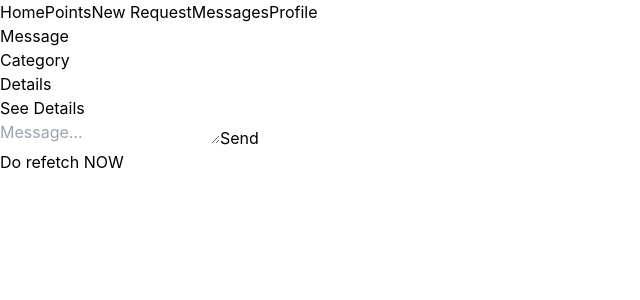
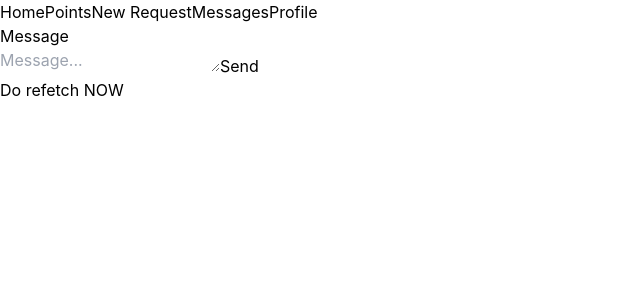
Before and after one commit to mauty/helpnetwork, a Next.js app in the folder client/: page /messages/1 in a window 1280 px wide. Shown: the top 300 px of the page, without its empty margins (0-640 px from the left). Built offline with nearby package versions, Linux system fonts and the light colour scheme; no server answers.

Commit message:
Add link to request details page

```diff
--- a/client/components/Messaging/Messages/index.jsx
+++ b/client/components/Messaging/Messages/index.jsx
@@ -1,7 +1,8 @@
 import MessageListItem from "./MessageListItem";
 import { useContext } from "react";
 import { UserContext } from "../../../pages/_app";
-const MessageList = ({ messages = [] }) => {
+import Link from "next/link";
+const MessageList = ({ messages = [], request_id }) => {
 
   const { currentUser } = useContext(UserContext);
 
@@ -22,6 +23,14 @@ const MessageList = ({ messages = [] }) => {
 
   return (
     <div className="">
+      		<header className='bg-blue-500 bg-opacity-25 flex flex-row justify-between'>
+					<p>Category</p>
+					<p>Details</p>
+					{/* link to unique request page */}
+					<Link href={`/request/${request_id}`}>
+					<button className='btn btn-primary'>See Details</button>
+					</Link>
+				</header>
       <div className="h-96 flex flex-col-reverse  items-end divider overflow-y-scroll">
         {listOfMessages}
       </div>
--- a/client/pages/messages/[id].js
+++ b/client/pages/messages/[id].js
@@ -1,7 +1,7 @@
 import { useState, useEffect, useRef } from 'react';
 import { useQuery, useMutation } from 'react-query';
 import useAxios from '../../hooks/useAxios';
-
+import Link from 'next/link';
 import NavBar from '../../components/NavBar';
 import Container from '../../components/ui/Container';
 import MessageList from '../../components/Messaging/Messages';
@@ -46,12 +46,6 @@ function Conversation(props) {
 		<>
 			<NavBar />
 			<Container title='Message'>
-				<header className='bg-blue-500 bg-opacity-25 flex flex-row justify-between'>
-					<p>Category</p>
-					<p>Details</p>
-					{/* link to unique request page */}
-					<button className='btn btn-primary'>See Details</button>
-				</header>
 				{data && <MessageList key={data.id} {...data} />}
 				{/* COMPOSE MESSAGE */}
 				<div className='w-full flex justify-between'>
```
